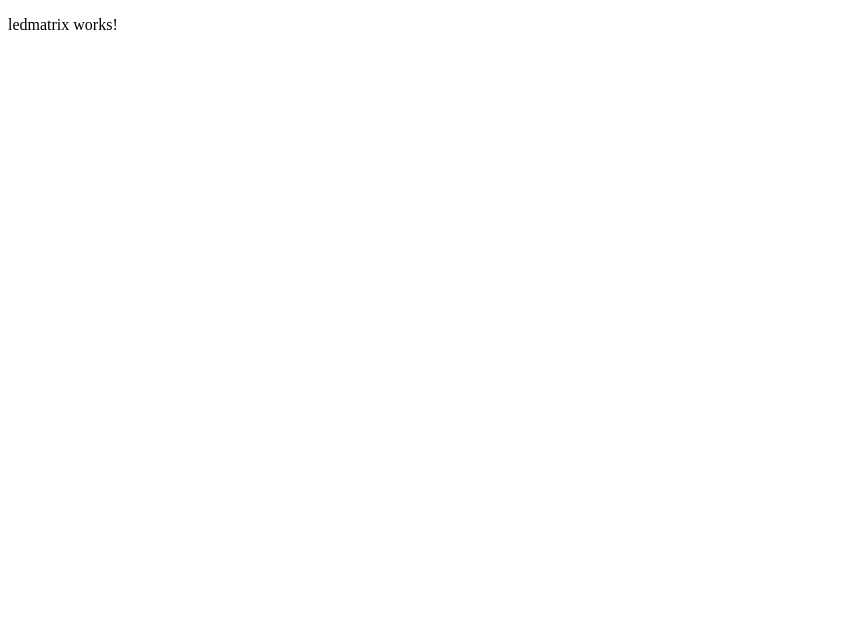
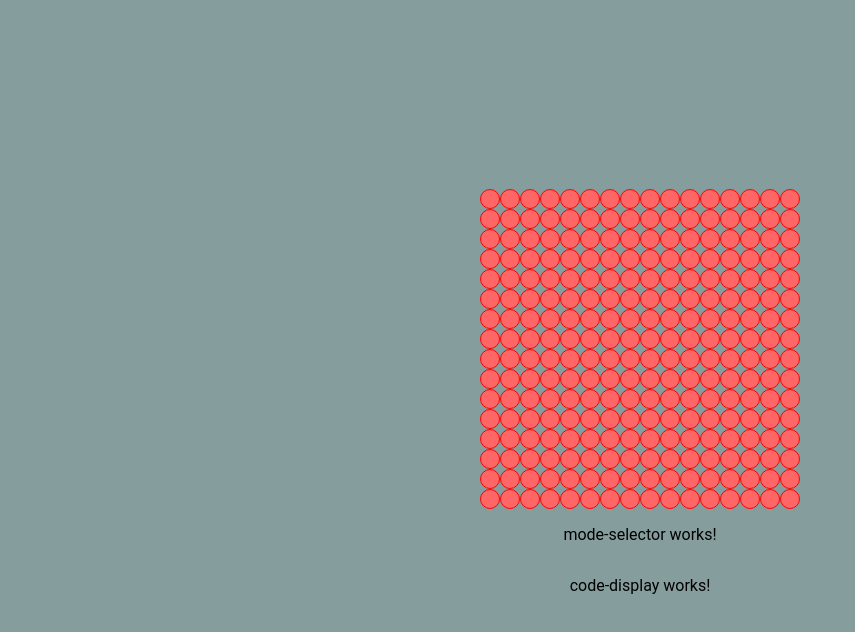
Before and after one commit to josefverner/fastled-code-generator, an Angular app: page / in a window 1280 px wide. Shown: the top 632 px of the page, without its empty margins (0-855 px from the left). Built offline with nearby package versions, Linux system fonts and the light colour scheme.

Commit message:
added leds

```diff
--- a/src/app/app.component.html
+++ b/src/app/app.component.html
@@ -1,2 +1,13 @@
-<app-ledmatrix></app-ledmatrix>
-<router-outlet></router-outlet>
+<main>
+  <div class="main-container">
+    <section class="ledmatrix">
+      <app-ledmatrix [settings]="matrixSettings()" />
+    </section>
+    <section class="mode-selector">
+      <app-mode-selector />
+    </section>
+    <section class="code-display">
+      <app-code-display />
+    </section>
+  </div>
+</main>
--- a/src/app/app.component.scss
+++ b/src/app/app.component.scss
@@ -0,0 +1,14 @@
+main {
+  display: flex;
+  flex-direction: row;
+  align-items: center;
+  justify-content: center;
+}
+
+.main-container {
+  display: flex;
+  flex-direction: column;
+  align-items: center;
+  justify-content: center;
+  height: 100vh;
+}
--- a/src/app/app.component.ts
+++ b/src/app/app.component.ts
@@ -1,15 +1,27 @@
-import { Component } from '@angular/core';
+import { Component, inject, signal } from '@angular/core';
 import { CommonModule } from '@angular/common';
 import { RouterOutlet } from '@angular/router';
+
 import { LEDMatrixComponent } from './ledmatrix/ledmatrix.component';
+import { ModeSelectorComponent } from './mode-selector/mode-selector.component';
+import { CodeDisplayComponent } from './code-display/code-display.component';
+import { AppStateService } from './services/app-state.service';
+import { LEDMatrix } from './types/matrix.type';
 
 @Component({
   selector: 'app-root',
   standalone: true,
-  imports: [CommonModule, RouterOutlet, LEDMatrixComponent],
+  imports: [CommonModule, RouterOutlet, LEDMatrixComponent, ModeSelectorComponent, CodeDisplayComponent],
   templateUrl: './app.component.html',
   styleUrl: './app.component.scss'
 })
 export class AppComponent {
-  title = 'FastLED Code Generator';
+  stateService = inject(AppStateService);
+
+  matrixSettings = signal<LEDMatrix>({ name: '', rows: 0, cols: 0, default: false });
+
+  constructor() {
+    const matrix = this.stateService.getMatrixSettings();
+    this.matrixSettings.set(matrix);
+  }
 }
--- /dev/null
+++ b/src/app/enums/matrix-type.enum.ts
@@ -0,0 +1,3 @@
+export enum MatrixType {
+  M16x16
+}
--- a/src/app/ledmatrix/led/led.component.html
+++ b/src/app/ledmatrix/led/led.component.html
@@ -1 +1 @@
-<p>led works!</p>
+<div class="led"></div>
--- a/src/app/ledmatrix/led/led.component.scss
+++ b/src/app/ledmatrix/led/led.component.scss
@@ -0,0 +1,9 @@
+.led {
+  display: block;
+  width: 18px;
+  height: 18px;
+  background-color: #f66;
+  border: 1px solid #f00;
+  border-radius: 50%;
+  cursor: pointer;
+}
--- a/src/app/ledmatrix/ledmatrix.component.html
+++ b/src/app/ledmatrix/ledmatrix.component.html
@@ -1 +1,5 @@
-<p>ledmatrix works!</p>
+<div class="led-matrix">
+  @for(led of ledArray(); track $index) {
+  <app-led state="ledState()"></app-led>
+  }
+</div>
--- a/src/app/ledmatrix/ledmatrix.component.scss
+++ b/src/app/ledmatrix/ledmatrix.component.scss
@@ -0,0 +1,6 @@
+.led-matrix {
+  display: flex;
+  width: 320px;
+  height: 320px;
+  flex-wrap: wrap;
+}
--- a/src/app/ledmatrix/ledmatrix.component.ts
+++ b/src/app/ledmatrix/ledmatrix.component.ts
@@ -1,21 +1,25 @@
-import { Component, signal } from '@angular/core';
+import { Component, inject, input, signal } from '@angular/core';
 import { LED_MATRIX_CONFIG } from '../models/matrix.model';
 import { LEDMatrix } from '../types/matrix.type';
+import { LEDComponent } from './led/led.component';
+import { LED } from '../types/led.type';
+import { AppStateService } from '../services/app-state.service';
 
 @Component({
   selector: 'app-ledmatrix',
   standalone: true,
-  imports: [],
+  imports: [LEDComponent],
   templateUrl: './ledmatrix.component.html',
   styleUrl: './ledmatrix.component.scss'
 })
 export class LEDMatrixComponent {
-  matrixType = signal<LEDMatrix | undefined>(undefined);
+  appStateService = inject(AppStateService);
+  settings = input.required<LEDMatrix>();
+  ledArray = signal<LED[]>([]);
 
   ngOnInit() {
-    const defaultMatrix = LED_MATRIX_CONFIG.find((matrix: LEDMatrix) => matrix.default);
-    this.matrixType.set(defaultMatrix);
-
-    console.log('Matrix Type:', this.matrixType());
+    const LEDAmount = this.appStateService.getLEDArray(this.settings().rows * this.settings().cols);
+    this.ledArray.set(LEDAmount);
+    //console.log('Matrix Type:', this.settings());
   }
 }
--- /dev/null
+++ b/src/app/services/app-state.service.ts
@@ -0,0 +1,26 @@
+import { Injectable } from '@angular/core';
+import { LED_MATRIX_CONFIG } from '../models/matrix.model';
+import { LEDMatrix } from '../types/matrix.type';
+import { MatrixType } from '../enums/matrix-type.enum';
+import { LED } from '../types/led.type';
+
+@Injectable({
+  providedIn: 'root'
+})
+export class AppStateService {
+  getMatrixSettings(matrixType?: MatrixType): LEDMatrix {
+    let matrix: LEDMatrix;
+
+    if (!matrixType) {
+      matrix = LED_MATRIX_CONFIG.find((matrix: LEDMatrix) => matrix.default)!;
+    } else {
+      matrix = LED_MATRIX_CONFIG.find((matrix: LEDMatrix) => matrix.name === matrixType)!;
+    }
+
+    return matrix;
+  }
+
+  getLEDArray(LEDAmount: number): LED[] {
+    return new Array(LEDAmount).fill({ state: false });
+  }
+}
--- /dev/null
+++ b/src/app/types/led.type.ts
@@ -0,0 +1,4 @@
+export type LED = {
+  color?: string;
+  state: boolean;
+};
--- a/src/styles.scss
+++ b/src/styles.scss
@@ -1 +1,13 @@
-/* You can add global styles to this file, and also import other style files */
+html {
+  margin: 0;
+  padding: 0;
+  height: 100%;
+}
+
+body {
+  margin: 0;
+  padding: 0;
+  height: 100vh;
+  background-color: #869d9e;
+  font-family: 'Roboto', sans-serif;
+}
```
Also changed, not shown: 1 other file (tests, documents, lock files or other folders).
